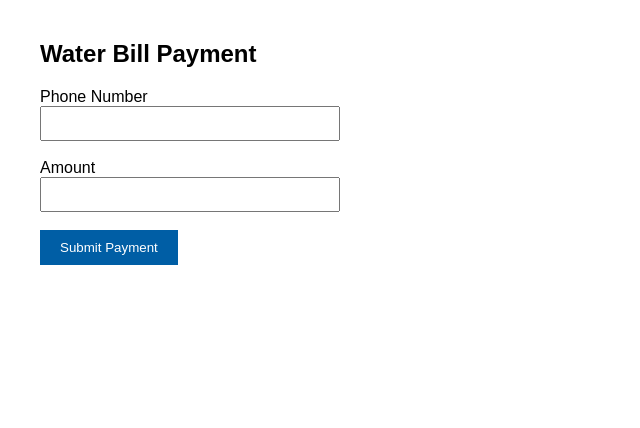
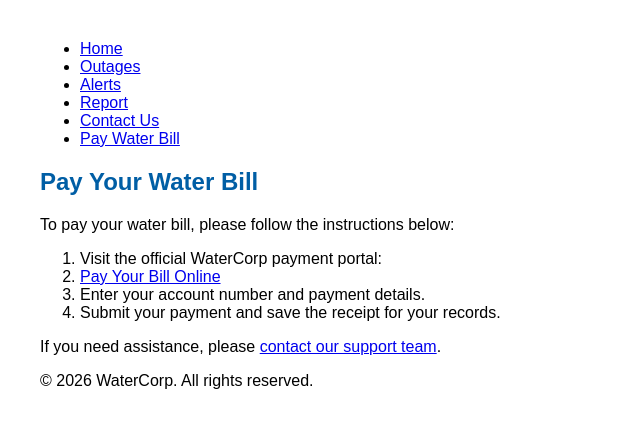
Before and after one commit to nchoy1/nchoy1.github.io, a website: page pay.html in a window 1280 px wide. Shown: the whole page, without its empty margins (0-640 px from the left). Drawn offline with Linux system fonts and the light colour scheme.

Commit message:
Update pay.html

```diff
--- a/pay.html
+++ b/pay.html
@@ -23,31 +23,47 @@ analytics.page();
 </script>
 
 <!DOCTYPE html>
-<html>
+<html lang="en">
 <head>
-<title>Pay Water Bill</title>
-<link rel="stylesheet" href="styles.css">
+    <meta charset="UTF-8">
+    <meta name="viewport" content="width=device-width, initial-scale=1.0">
+    <title>Pay Water Bill</title>
+    <link rel="stylesheet" href="styles.css"> <!-- Matches site CSS -->
 </head>
+<body>
+    <!-- Header / Navigation -->
+    <header>
+        <nav>
+            <ul>
+                <li><a href="index.html">Home</a></li>
+                <li><a href="outages.html">Outages</a></li>
+                <li><a href="alerts.html">Alerts</a></li>
+                <li><a href="report.html">Report</a></li>
+                <li><a href="contact.html">Contact Us</a></li>
+                <li><a href="paybill.html" class="active">Pay Water Bill</a></li>
+            </ul>
+        </nav>
+    </header>
 
-<body>
+    <!-- Main Content -->
+    <main>
+        <section class="page-content">
+            <h1>Pay Your Water Bill</h1>
+            <p>To pay your water bill, please follow the instructions below:</p>
+            <ol>
+                <li>Visit the official WaterCorp payment portal:</li>
+                <li><a href="https://www.watercorporation.com.au/pay" target="_blank" rel="noopener">Pay Your Bill Online</a></li>
+                <li>Enter your account number and payment details.</li>
+                <li>Submit your payment and save the receipt for your records.</li>
+            </ol>
 
-<h2>Water Bill Payment</h2>
+            <p>If you need assistance, please <a href="contact.html">contact our support team</a>.</p>
+        </section>
+    </main>
 
-<form action="/pay-bill" method="POST">
-
-<label>Phone Number</label><br>
-<input type="text" name="phone" required>
-
-<br><br>
-
-<label>Amount</label><br>
-<input type="text" name="amount">
-
-<br><br>
-
-<button type="submit">Submit Payment</button>
-
-</form>
-
+    <!-- Footer -->
+    <footer>
+        <p>&copy; 2026 WaterCorp. All rights reserved.</p>
+    </footer>
 </body>
 </html>
```
